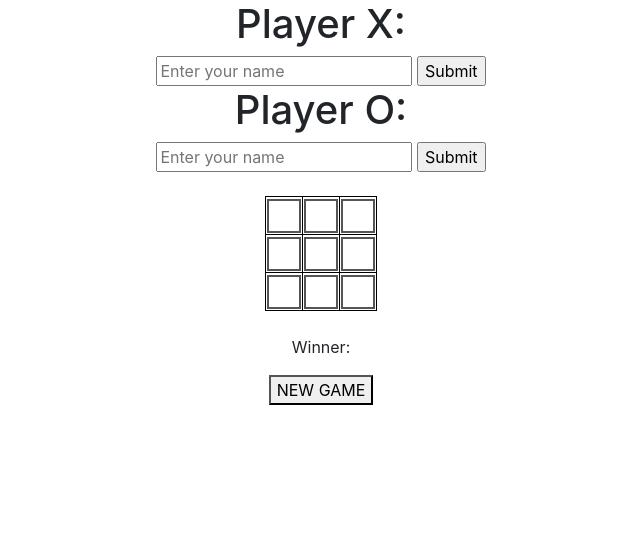
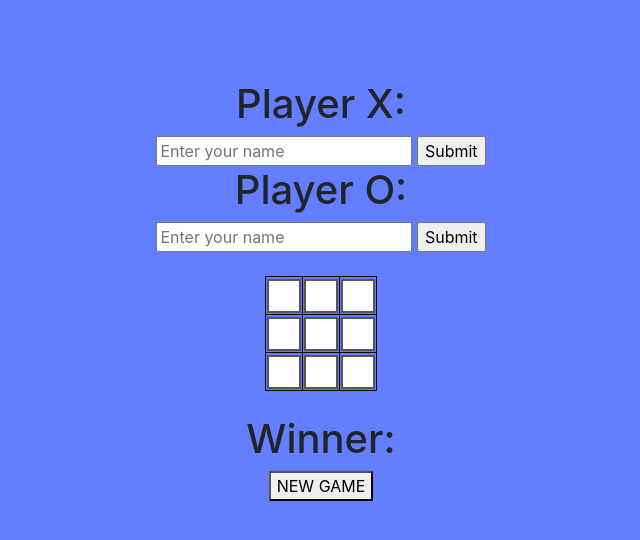
Before and after one commit to luciagore/Noughts_and_Crosses, a plain HTML site: page index.html in a window 1280 px wide. Shown: the whole page, without its empty margins (319-959 px from the left). Drawn offline with nearby package versions, Linux system fonts and the light colour scheme.

Commit message:
Background colour changed

```diff
--- a/index.html
+++ b/index.html
@@ -3,11 +3,12 @@
 <html>
   <head>
     <title>Noughts and Crossest</title>
-     <link rel="stylesheet" href="./stylesheets/stylesheet.css">
-     <link rel="stylesheet" href="https://stackpath.bootstrapcdn.com/bootstrap/4.1.1/css/bootstrap.min.css" integrity="sha384-WskhaSGFgHYWDcbwN70/dfYBj47jz9qbsMId/iRN3ewGhXQFZCSftd1LZCfmhktB" crossorigin="anonymous">
-     <script src="https://code.jquery.com/jquery-3.3.1.min.js"></script>
+
+
   </head>
-
+  <link rel="stylesheet" href="./stylesheets/stylesheet.css">
+  <link rel="stylesheet" href="https://stackpath.bootstrapcdn.com/bootstrap/4.1.1/css/bootstrap.min.css" integrity="sha384-WskhaSGFgHYWDcbwN70/dfYBj47jz9qbsMId/iRN3ewGhXQFZCSftd1LZCfmhktB" crossorigin="anonymous">
+  <script src="https://code.jquery.com/jquery-3.3.1.min.js"></script>
 
   <body>
     <div class = 'text-center'>
@@ -44,7 +45,7 @@
           </tr>
         </table>
       </section><br>
-      <section> <p id="Winner">Winner: </span></p></section>
+      <section> <h1 id="Winner">Winner: </h1></section>
       <section> <button id="New"><span id="NG">NEW GAME</span></button></section>
 
   		<script src="./src/Player.js"></script>
--- a/src/Grid.js
+++ b/src/Grid.js
@@ -15,6 +15,10 @@ Grid.prototype.forceClear = function () {
   this.current = [["", "", ""], ["", "", ""], ["", "", ""]];
   this.winStatus = false
   return "Grid Reset!"
+};
+
+Grid.prototype.current = function () {
+  return this.current;
 };
 
 
--- a/stylesheets/stylesheet.css
+++ b/stylesheets/stylesheet.css
@@ -1,6 +1,13 @@
 table, th, td {
    border: 1px solid black;
 
+}
+
+div, html {
+    margin: 0;
+    height: 100%;
+    margin-top: 40px;
+    background-color: #637eff;
 }
 
 .button {
```
Also changed, not shown: spec/PlayerSpec.js (+0 -2 lines).
